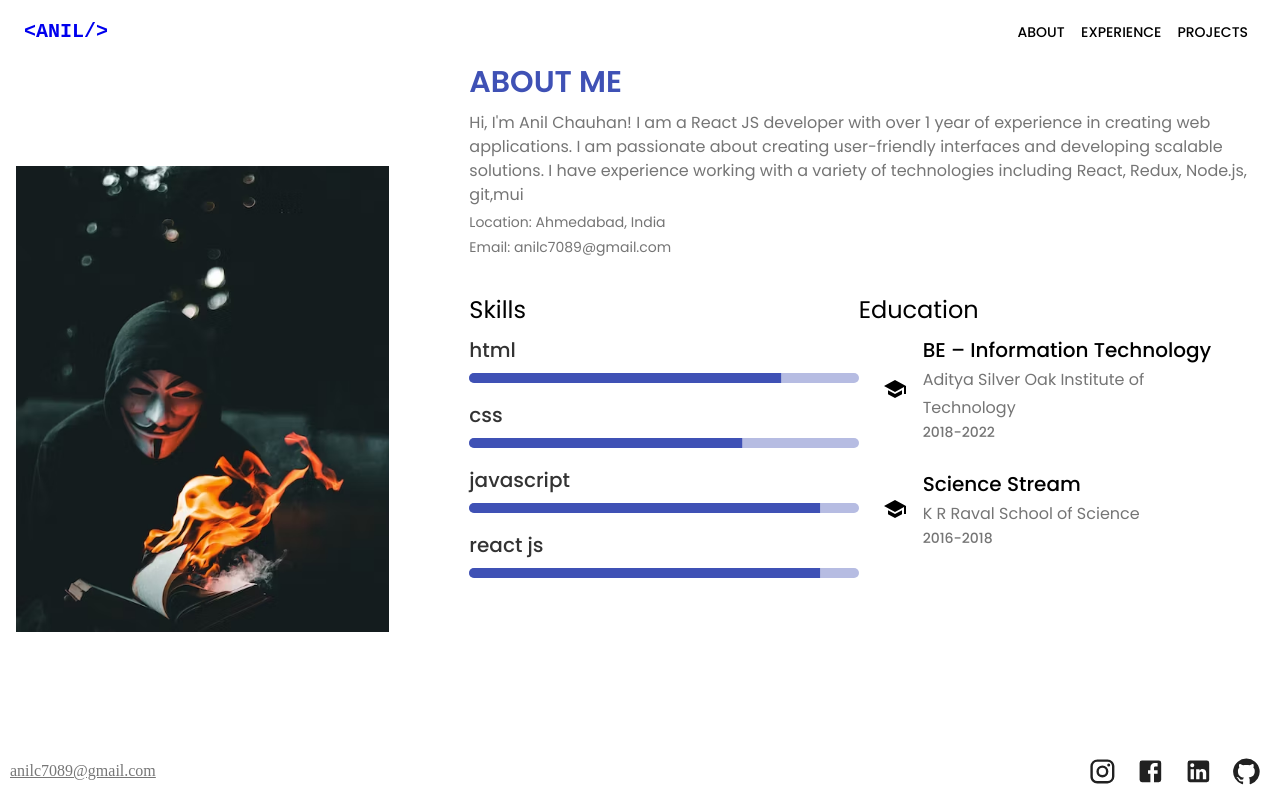
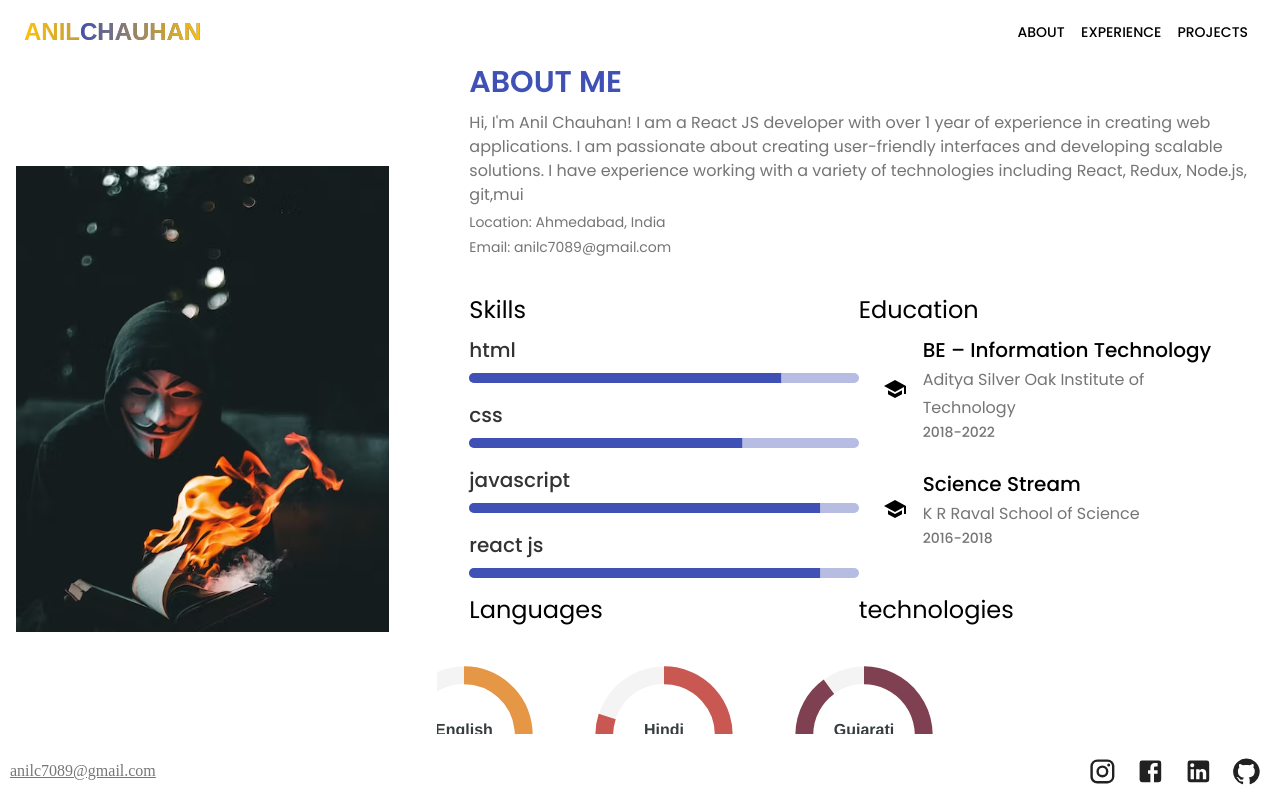
Before and after one commit to anii1429/reactjs-portfolio-website, a React (Create React App) app: page /about in a window 1280 px wide. Built offline with nearby package versions, Linux system fonts and the light colour scheme.

Commit message:
change logo and add language chart

```diff
--- a/src/components/LanguageChart.jsx
+++ b/src/components/LanguageChart.jsx
@@ -1,48 +1,37 @@
-import React from "react";
-import Chart from "react-apexcharts";
+import React from 'react';
+import Chart from 'react-apexcharts';
 
-const data = [
-  { title: "English", value: 70, color: "#E38627" },
-  { title: "Hindi", value: 80, color: "#C13C37" },
-  { title: "Gujarati", value: 90, color: "#6A2135" },
-];
+class RadialChart extends React.Component {
+  render() {
+    const { title, value, color } = this.props;
 
     const options = {
       chart: {
-    type: "bar",
-    height: 350,
-    stacked: true,
+        type: 'radialBar',
       },
       plotOptions: {
-    bar: {
-      horizontal: true,
+        radialBar: {
+          dataLabels: {
+            total: {
+              show: true,
+              label: title,
+              formatter: (w) => `${value}%`,
             },
           },
-  colors: data.map((item) => item.color),
-  dataLabels: {
-    enabled: false,
-  },
-  xaxis: {
-    categories: data.map((item) => item.title),
-  },
-  yaxis: {
-    title: {
-      text: "Languages",
         },
       },
+      labels: [title],
+      colors: [color],
     };
 
-const LanguageChart = () => {
+    const series = [value];
+
     return (
-    <div>
-      <Chart
-        options={options}
-        series={[{ data: data.map((item) => item.value) }]}
-        type="bar"
-        height={350}
-      />
+      <div style={{ width: '200px' }}>
+        <Chart options={options} series={series} type="radialBar" height={200} />
       </div>
     );
-};
+  }
+}
 
-export default LanguageChart;
+export default RadialChart;
--- a/src/components/NavBar.jsx
+++ b/src/components/NavBar.jsx
@@ -37,17 +37,30 @@ function NavBar() {
               sx={{
                 mr: 2,
                 display: { xs: "none", md: "flex" },
-                fontFamily: "monospace",
-                fontWeight: 700,
-                // letterSpacing: '.3rem',
-                color: "inherit",
+                fontFamily: "Arial, sans-serif",
+                fontWeight: 900,
+                fontSize: "1.5rem",
+                textTransform: "uppercase",
+                background: "linear-gradient(to right, #FFC107, #3F51B5)",
+                WebkitBackgroundClip: "text",
+                WebkitTextFillColor: "transparent",
                 textDecoration: "none",
               }}
             >
               <Link to={"/"} relative="path" style={{ textDecoration: "none" }}>
-                {`<ANIL/>`}
+                anil
+                <span
+                  style={{
+                    background: "linear-gradient(to right, #3F51B5, #FFC107)",
+                    WebkitBackgroundClip: "text",
+                    WebkitTextFillColor: "transparent",
+                  }}
+                >
+                  chauhan
+                </span>
               </Link>
             </Typography>
+
 
             <Box sx={{ flexGrow: 1, display: { xs: "flex", md: "none" } }}>
               <IconButton
@@ -94,25 +107,36 @@ function NavBar() {
             </Box>
             {/* <CodeIcon sx={{ display: { xs: 'flex', md: 'none' }, mr: 1 }} /> */}
             <Typography
-              variant="h5"
+              variant="h6"
               noWrap
               component="a"
-              href=""
               sx={{
                 mr: 2,
                 display: { xs: "flex", md: "none" },
-                flexGrow: 1,
-                fontFamily: "monospace",
-                fontWeight: 700,
-                letterSpacing: ".3rem",
-                color: "inherit",
+                fontFamily: "Arial, sans-serif",
+                fontWeight: 900,
+                fontSize: "1.5rem",
+                textTransform: "uppercase",
+                background: "linear-gradient(to right, #FFC107, #3F51B5)",
+                WebkitBackgroundClip: "text",
+                WebkitTextFillColor: "transparent",
                 textDecoration: "none",
               }}
             >
               <Link to={"/"} relative="path" style={{ textDecoration: "none" }}>
-                {`<ANIL/>`}
+                anil
+                <span
+                  style={{
+                    background: "linear-gradient(to right, #3F51B5, #FFC107)",
+                    WebkitBackgroundClip: "text",
+                    WebkitTextFillColor: "transparent",
+                  }}
+                >
+                  chauhan
+                </span>
               </Link>
             </Typography>
+
             <Box
               sx={{ flexGrow: 1, display: { xs: "none", md: "flex" } }}
             ></Box>
--- a/src/pages/About.jsx
+++ b/src/pages/About.jsx
@@ -1,10 +1,12 @@
 import React from "react";
-import { Box, Grid, Typography, useTheme } from "@mui/material";
+import { Box, Grid, Stack, Typography, useTheme } from "@mui/material";
 import ".././style.css";
 import SkillsComponent from "../components/SkillsComponent";
 import Footer from "../components/Footer";
 import Education from "../components/Education";
 import myPhoto from "../Assets/photo.avif";
+import LanguageChart from "../components/LanguageChart";
+import RadialChart from "../components/LanguageChart";
 
 const aboutMe = require("../data/aboutme.json");
 const skillsData = require("../data/skills.json");
@@ -13,15 +15,28 @@ const AboutMe = () => {
   const theme = useTheme();
   return (
     <Box
-      sx={{ overflowY: "hidden", "::-webkit-scrollbar": { display: "none" } }}
+      sx={{
+        overflowY: { sm: "scroll", md: "hidden" },
+        "::-webkit-scrollbar": { display: "none" },
+      }}
     >
       <Box
         sx={{ display: "flex", justifyContent: "center", alignItems: "center" }}
       >
         <Grid container spacing={4} alignItems="center" justifyContent="center">
           <Grid item xs={12} md={4}>
-            <Box sx={{ display: 'flex', justifyContent: 'center', p: 2 }}>
-              <img className="" src={myPhoto} alt="my photo" style={{ maxWidth: "100%", maxHeight: "100%", width: "auto", height: "auto" }}/>
+            <Box sx={{ display: "flex", justifyContent: "center", p: 2 }}>
+              <img
+                className=""
+                src={myPhoto}
+                alt="my photo"
+                style={{
+                  maxWidth: "100%",
+                  maxHeight: "100%",
+                  width: "auto",
+                  height: "auto",
+                }}
+              />
             </Box>
           </Grid>
           <Grid item xs={12} md={8} lg={8} sm={8}>
@@ -82,6 +97,35 @@ const AboutMe = () => {
                     <Education />
                   </Box>
                 </Grid>
+                <Grid item lg={6} sm={6} md={6} xs={12}>
+                  <Typography variant="h5" gutterBottom>
+                    Languages
+                  </Typography>
+                  <Stack
+                    direction={{ sm: "column", md: "row" }}
+                    spacing={0}
+                    justifyContent="center"
+                    alignItems="center"
+                  >
+                    <RadialChart title="English" value={70} color="#E38627" />
+                    <RadialChart title="Hindi" value={80} color="#C13C37" />
+                    <RadialChart title="Gujarati" value={90} color="#6A2135" />
+                  </Stack>
+                </Grid>
+                <Grid item lg={6} sm={6} md={6} xs={12}>
+                  <Typography variant="h5" gutterBottom>
+                    technologies
+                  </Typography>
+                  {/* <Typography variant="body1" gutterBottom>
+                   npm
+                  </Typography>
+                  <Typography variant="body1" gutterBottom>
+                   github
+                  </Typography>
+                  <Typography variant="body1" gutterBottom>
+                   redux
+                  </Typography> */}
+                  </Grid>
               </Grid>
             </Box>
           </Grid>
```
Lines whose indentation alone changed are shown as unchanged.
